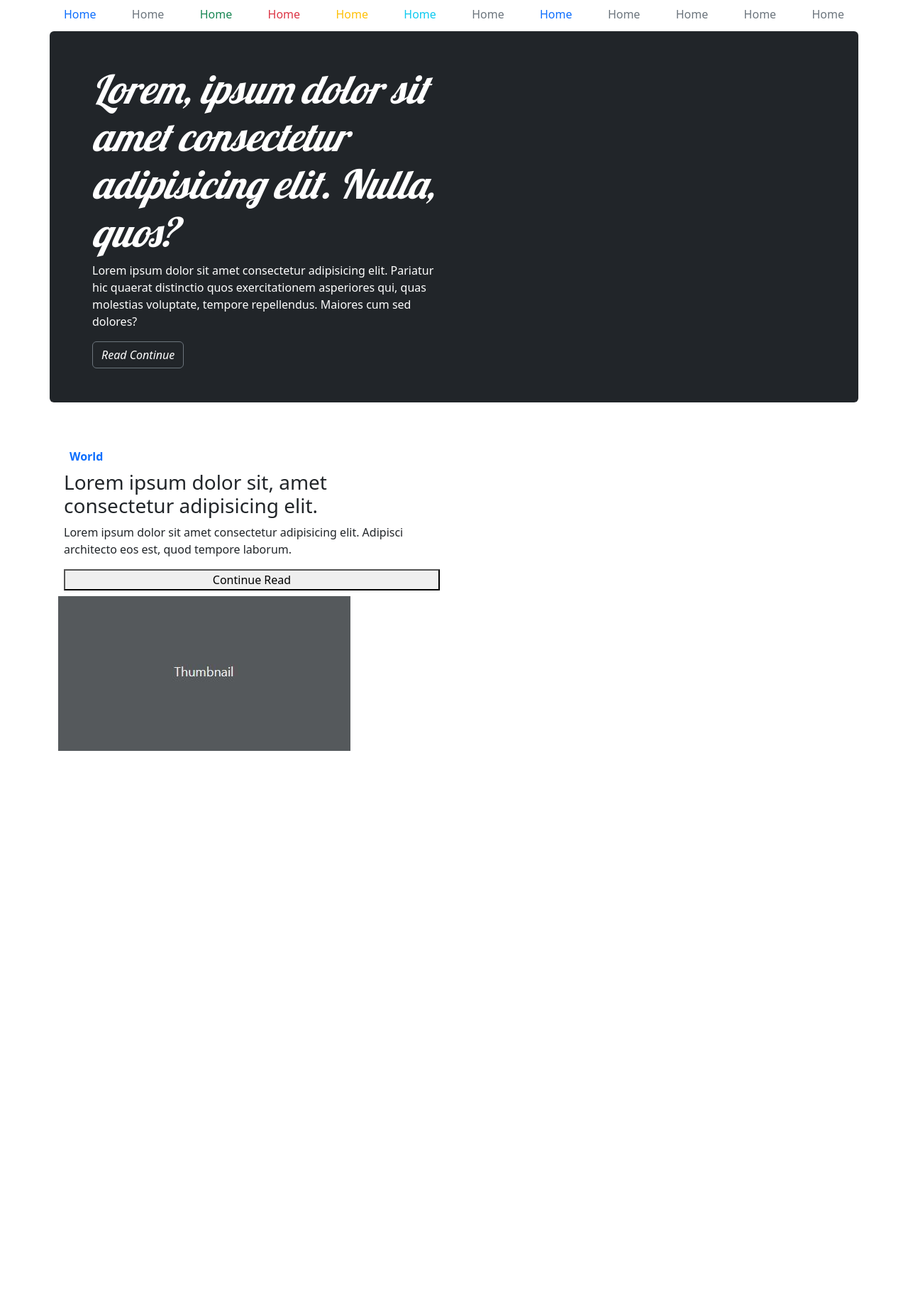
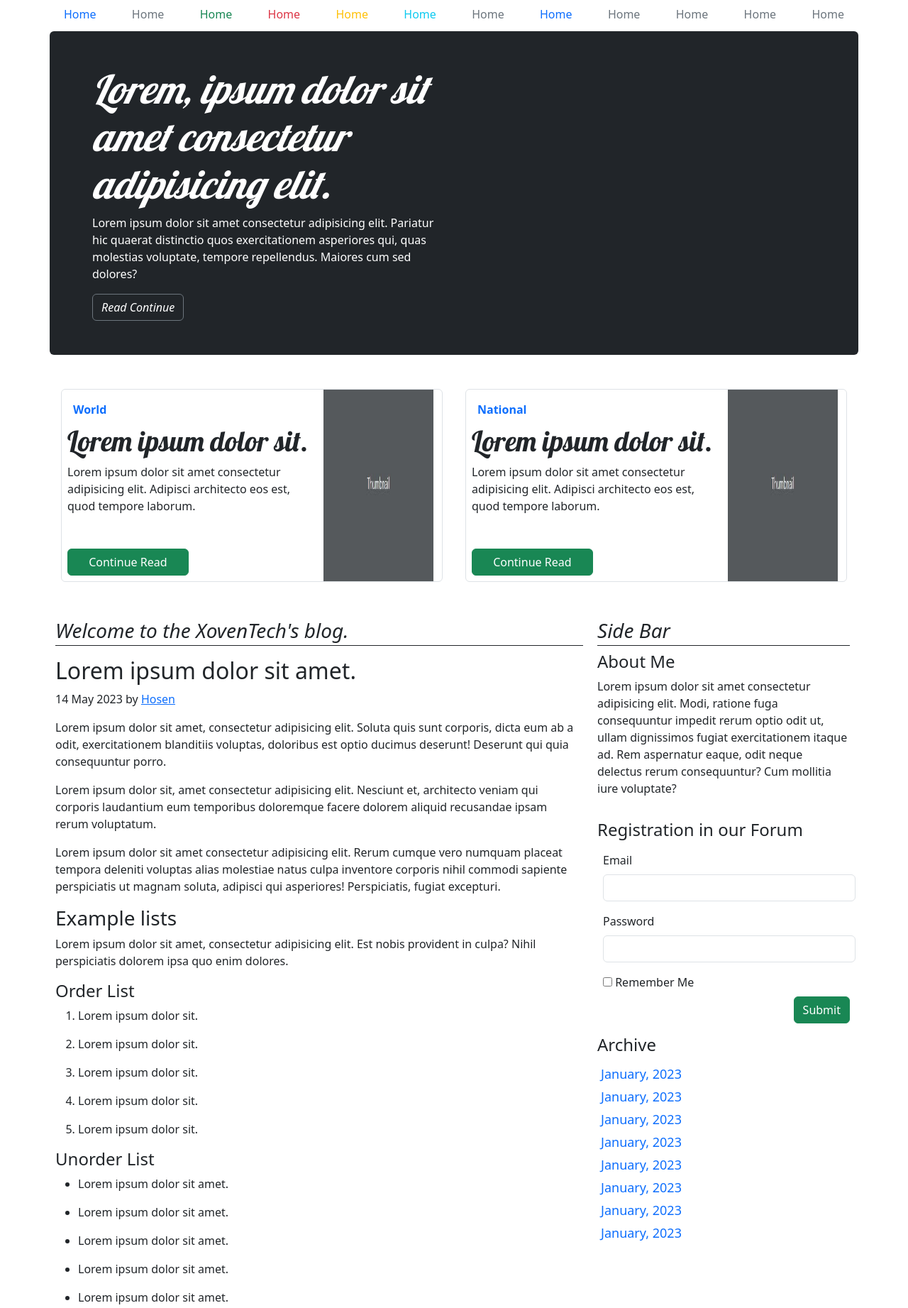
Before and after one commit to xoventechdev/WordPress-Support-Happiness-Engineer, a PHP site: the page made by Module-2/Class8_Practics of Bootstrap/index.html in a window 1280 px wide. Shown: the part 77-1920 px from the top of the page at 71% size. Before the commit the page ends 1135 px from the top, so only its background shows below. Run offline with PHP 8.4, Linux system fonts and the light colour scheme.

Commit message:
module2 done

```diff
--- a/Module-2/Class8_Practics of Bootstrap/assets/css/style.css
+++ b/Module-2/Class8_Practics of Bootstrap/assets/css/style.css
@@ -36,6 +36,15 @@
     border-radius: 5%;
 }
 
-.hero h2 {
+.hero h2, .blogs h3 {
     font-family: 'Lobster', cursive;
 }
+
+.sidebar li {
+    list-style: none;
+    margin: 5px;
+}
+.sidebar li a {
+    font-size: 18px;
+    text-decoration: none;
+}
--- a/Module-2/Class8_Practics of Bootstrap/index.html
+++ b/Module-2/Class8_Practics of Bootstrap/index.html
@@ -20,7 +20,7 @@
             </div>
             <div class="col-4 justify-content-end d-flex align-items-center">
                 <a class="link-secondary subscribe" href="#"><svg xmlns="http://www.w3.org/2000/svg" width="20" height="20" fill="none" stroke="currentColor" stroke-linecap="round" stroke-linejoin="round" stroke-width="2" class="mx-3" role="img" viewBox="0 0 24 24"><title>Search</title><circle cx="10.5" cy="10.5" r="7.5"/><path d="M21 21l-5.2-5.2"/></svg></a>
-                <a  class="link-secondary text-decoration-none  btn btn-outline-secondary sing-up"  href="#">Sign up</a>
+                <a  class="link-secondary text-decoration-none  btn btn-outline-secondary sing-up"  href="#"><i class="bi bi-search"></i>Sign up</a>
             </div>
         </div>
         <div class="row menubar nav-scroller">
@@ -41,27 +41,164 @@
         </div>
         <div class="row hero bg-dark text-white p-5 rounded">
             <div class="col-md-6">
-                <h2  class="display-4 fst-italic">Lorem, ipsum dolor sit amet consectetur adipisicing elit. Nulla, quos?</h2>
+                <h2  class="display-4 fst-italic">Lorem, ipsum dolor sit amet consectetur adipisicing elit.</h2>
                 <p>Lorem ipsum dolor sit amet consectetur adipisicing elit. Pariatur hic quaerat distinctio quos exercitationem asperiores qui, quas molestias voluptate, tempore repellendus. Maiores cum sed dolores?</p>
                 <button class="fst-italic btn btn-outline-secondary text-white">Read Continue</button>
             </div>
         </div>
         <div class="row blogs my-5">
             <div class="col-md-6">
-                <div class="row rounded  flex-md-row">
-                    <div class="col m-2 d-flex flex-column">
+                <div class="row rounded border mx-1 flex-md-row h-md-250">
+                    <div class="col-8 p-2 d-flex flex-column">
                         <strong class="m-2 text-primary">World</strong>
-                        <h3>Lorem ipsum dolor sit, amet consectetur adipisicing elit.</h3>
-                        <p>Lorem ipsum dolor sit amet consectetur adipisicing elit. Adipisci architecto eos est, quod tempore laborum.</p>
-                        <button>Continue Read</button>
+                        <h3 class="fs-1">Lorem ipsum dolor sit.</h3>
+                        <p class="mb-auto">Lorem ipsum dolor sit amet consectetur adipisicing elit. Adipisci architecto eos est, quod tempore laborum.</p>
+                        <button class="btn btn-success w-50 mt-5">Continue Read</button>
                     </div>
-                    <div class="col-auto">
-                        <img src="assets/images/tham.JPG" alt="">
+                    <div class="col-4">
+                        <img src="assets/images/tham.JPG" width="100%" height="100%" alt="">
                     </div>
                 </div>
-
+            </div>
+            <div class="col-md-6">
+                <div class="row rounded border mx-1 flex-md-row h-md-250">
+                    <div class="col-8 p-2 d-flex flex-column">
+                        <strong class="m-2 text-primary">National</strong>
+                        <h3 class="fs-1">Lorem ipsum dolor sit.</h3>
+                        <p class="mb-auto">Lorem ipsum dolor sit amet consectetur adipisicing elit. Adipisci architecto eos est, quod tempore laborum.</p>
+                        <button class="btn btn-success w-50 mt-5">Continue Read</button>
+                    </div>
+                    <div class="col-4">
+                        <img src="assets/images/tham.JPG" width="100%" height="100%" alt="">
+                    </div>
+                </div>
             </div>
         </div>
+        <section class="my-3">
+                <div class="row">
+                    <div class="main-content col-8 px-2">
+                        <h3 class="border-bottom border-dark py-1 fst-italic mb-3">Welcome to the XovenTech's blog.</h3>
+                        <article>
+                            <h2>Lorem ipsum dolor sit amet.</h2>
+                            <p class="text-dark">14 May 2023 by <a href="#">Hosen</a></p>
+                            <p>Lorem ipsum dolor sit amet, consectetur adipisicing elit. Soluta quis sunt corporis, dicta eum ab a odit, exercitationem blanditiis voluptas, doloribus est optio ducimus deserunt! Deserunt qui quia consequuntur porro.</p>
+                            <p>Lorem ipsum dolor sit, amet consectetur adipisicing elit. Nesciunt et, architecto veniam qui corporis laudantium eum temporibus doloremque facere dolorem aliquid recusandae ipsam rerum voluptatum.</p>
+                            <p>Lorem ipsum dolor sit amet consectetur adipisicing elit. Rerum cumque vero numquam placeat tempora deleniti voluptas alias molestiae natus culpa inventore corporis nihil commodi sapiente perspiciatis ut magnam soluta, adipisci qui asperiores! Perspiciatis, fugiat excepturi.</p>
+                            <h3>Example lists
+                            </h3>
+                            <p>Lorem ipsum dolor sit amet, consectetur adipisicing elit. Est nobis provident in culpa? Nihil perspiciatis dolorem ipsa quo enim dolores.</p>
+                            <h4>Order List</h4>
+                            <ol>
+                                <li><p>Lorem ipsum dolor sit.</p></li>
+                                <li><p>Lorem ipsum dolor sit.</p></li>
+                                <li><p>Lorem ipsum dolor sit.</p></li>
+                                <li><p>Lorem ipsum dolor sit.</p></li>
+                                <li><p>Lorem ipsum dolor sit.</p></li>
+                            </ol>
+                            <h4>Unorder List</h4>
+                            <ul>
+                                <li><p>Lorem ipsum dolor sit amet.</p></li>
+                                <li><p>Lorem ipsum dolor sit amet.</p></li>
+                                <li><p>Lorem ipsum dolor sit amet.</p></li>
+                                <li><p>Lorem ipsum dolor sit amet.</p></li>
+                                <li><p>Lorem ipsum dolor sit amet.</p></li>
+                                <li><p>Lorem ipsum dolor sit amet.</p></li>
+                            </ul>
+                            <p>Lorem ipsum dolor sit amet, consectetur adipisicing elit. Culpa doloribus, est eligendi inventore voluptatibus in nobis molestiae corporis quae hic mollitia eum explicabo consectetur adipisci?</p>
+                        </article>
+                        <article>
+                            <h2>Lorem ipsum dolor sit amet.</h2>
+                            <p class="text-dark">14 May 2023 by <a href="#">Hosen</a></p>
+                            <p>Lorem ipsum dolor sit amet, consectetur adipisicing elit. Soluta quis sunt corporis, dicta eum ab a odit, exercitationem blanditiis voluptas, doloribus est optio ducimus deserunt! Deserunt qui quia consequuntur porro.</p>
+                            <p>Lorem ipsum dolor sit, amet consectetur adipisicing elit. Nesciunt et, architecto veniam qui corporis laudantium eum temporibus doloremque facere dolorem aliquid recusandae ipsam rerum voluptatum.</p>
+
+                            <h3>Example Table
+                            </h3>
+                            <p>Lorem ipsum dolor sit amet, consectetur adipisicing elit. Est nobis provident in culpa? Nihil perspiciatis dolorem ipsa quo enim dolores.</p>
+
+                            <table class="table">
+                                <caption>Example Table</caption>
+                                <tr class="table-primary">
+                                    <th>Name</th>
+                                    <th>Mobile</th>
+                                    <th>Address</th>
+                                    <th>Action</th>
+                                </tr>
+                                <tr>
+                                    <td>Name</td>
+                                    <td>Mobile</td>
+                                    <td>Address</td>
+                                    <td>Action</td>
+                                </tr>
+                                <tr>
+                                    <td>Name</td>
+                                    <td>Mobile</td>
+                                    <td>Address</td>
+                                    <td>Action</td>
+                                </tr>
+                                <tr>
+                                    <td>Name</td>
+                                    <td>Mobile</td>
+                                    <td>Address</td>
+                                    <td>Action</td>
+                                </tr>
+                                <tr>
+                                    <td>Name</td>
+                                    <td>Mobile</td>
+                                    <td>Address</td>
+                                    <td>Action</td>
+                                </tr>
+
+                            </table>
+
+
+                            <p>Lorem ipsum dolor sit amet, consectetur adipisicing elit. Culpa doloribus, est eligendi inventore voluptatibus in nobis molestiae corporis quae hic mollitia eum explicabo consectetur adipisci?</p>
+                        </article>
+
+                    </div>
+                    <div class="sidebar col-4 px2">
+                        <h3 class="border-bottom border-dark py-1 fst-italic">Side Bar</h3>
+                        <div class="row">
+                            <h4>About Me</h4>
+                            <p>Lorem ipsum dolor sit amet consectetur adipisicing elit. Modi, ratione fuga consequuntur impedit rerum optio odit ut, ullam dignissimos fugiat exercitationem itaque ad. Rem aspernatur eaque, odit neque delectus rerum consequuntur? Cum mollitia iure voluptate?</p>
+
+                            <h4 class="pt-3">Registration in our Forum</h4>
+                            <form class="m-2" action="">
+                                <label for="email" class="form-label">Email</label>
+                                <input type="email" class="form-control mb-3" name="email" id="email">
+                                <label for="password" class="form-label">Password</label>
+                                <input type="password" class="form-control mb-3" name="password" id="password">
+
+                                <input type="checkbox" name="remember" id="remember">
+                                <label for="remember">Remember Me</label>
+                                <div class="p-2 d-flex justify-content-end">
+                                    <input type="submit" class="btn btn-success" value="Submit">
+                                </div>
+                            </form>
+
+                            <h4>Archive</h4>
+                            <ul>
+                                <li><a href="#">January, 2023</a></li>
+                                <li><a href="#">January, 2023</a></li>
+                                <li><a href="#">January, 2023</a></li>
+                                <li><a href="#">January, 2023</a></li>
+                                <li><a href="#">January, 2023</a></li>
+                                <li><a href="#">January, 2023</a></li>
+                                <li><a href="#">January, 2023</a></li>
+                                <li><a href="#">January, 2023</a></li>
+                            </ul>
+                        </div>
+                    </div>
+                </div>
+        </section>
+        <footer>
+           <div class="row">
+            <div class="col text-dark justify-content-center align-items-center p-5 border-top border-dark d-flex flex-column">
+                <h4>Blog template built by XovenTech</h4>
+                <p>Copyright - 2023</p>
+            </div>
+           </div>
+        </footer>
     </div>
 
 </body>
```
Also changed, not shown: Module-2/Class8_Practics of Bootstrap/Capture.JPG (added), Module-2/Class8_Practics of Bootstrap/html css.JPG (added).
